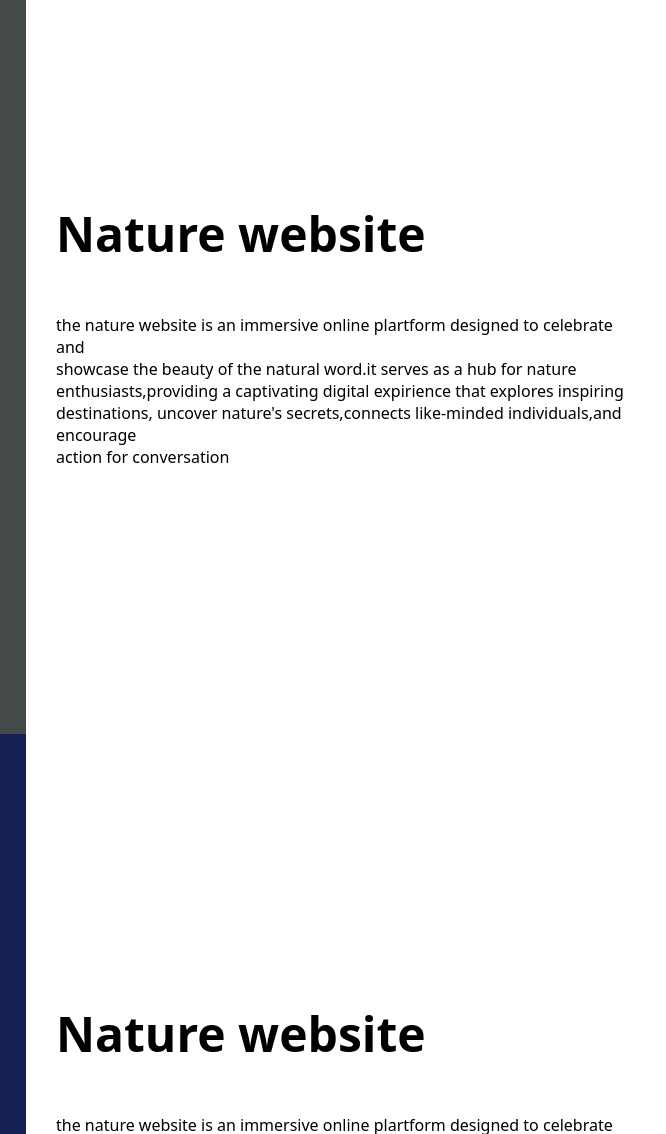
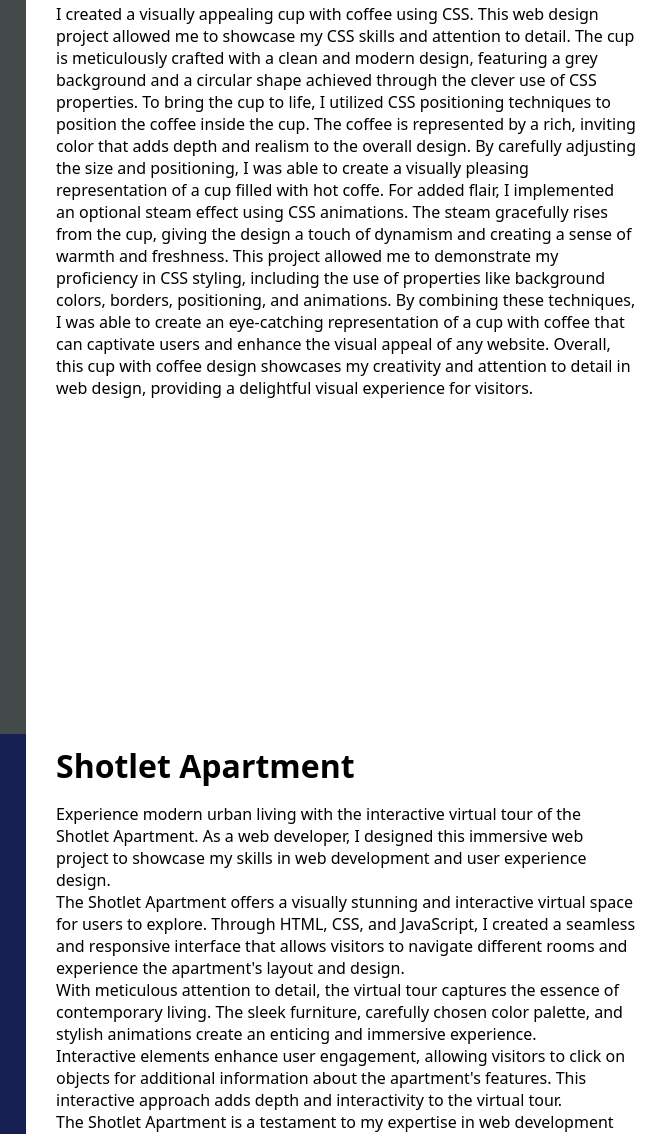
Before and after one commit to 01alex01/alex, a website: page index.html in a window 1280 px wide. Shown: the part 1666-2800 px from the top of the page, 614-1280 px from the left. Drawn offline with nearby package versions, Linux system fonts and the light colour scheme.

Commit message:
new commit

```diff
--- a/index.html
+++ b/index.html
@@ -21,7 +21,7 @@
         </div>
         <ul class="nav__list">
             <li class="nav__list--item"><a href="./index.html" class="nav__list--link">Home</a></li>
-            <li class="nav__list--item"><a href="/" class="nav__list--link">Work</a></li>
+            <li class="nav__list--item"><a href="/" class="nav__list--link">Team</a></li>
             <li class="nav__list--item"><a href="./about.html" class="nav__list--link">About</a></li>
 
         </ul>
@@ -100,12 +100,25 @@
             </div>
             <div class="project2--b">
                 <div class="project1--b-1">
-                    <h1>Nature website</h1>
-                    <p>the nature website is an immersive online plartform designed to celebrate and <br>showcase
-                        the beauty of the natural word.it serves as a hub for nature<br> enthusiasts,providing a
-                        captivating
-                        digital expirience that explores inspiring <br>destinations, uncover nature's secrets,connects
-                        like-minded individuals,and encourage <br>action for conversation
+                    <h1>Stylish Cup with Coffee</h1>
+                    <p>
+                        I created a visually appealing cup with coffee using CSS. This web design project allowed me to
+                        showcase my CSS skills and attention to detail. The cup is meticulously crafted with a clean and
+                        modern design, featuring a grey background and a circular shape achieved through the clever use
+                        of CSS properties.
+                        To bring the cup to life, I utilized CSS positioning techniques to position the coffee inside
+                        the cup. The coffee is represented by a rich, inviting color that adds depth and realism to the
+                        overall design. By carefully adjusting the size and positioning, I was able to create a visually
+                        pleasing representation of a cup filled with hot coffe.
+                        For added flair, I implemented an optional steam effect using CSS animations. The steam
+                        gracefully rises from the cup, giving the design a touch of dynamism and creating a sense of
+                        warmth and freshness.
+                        This project allowed me to demonstrate my proficiency in CSS styling, including the use of
+                        properties like background colors, borders, positioning, and animations. By combining these
+                        techniques, I was able to create an eye-catching representation of a cup with coffee that can
+                        captivate users and enhance the visual appeal of any website.
+                        Overall, this cup with coffee design showcases my creativity and attention to detail in web
+                        design, providing a delightful visual experience for visitors.
                     </p>
                 </div>
             </div>
@@ -119,12 +132,26 @@
             </div>
             <div class="project3--b">
                 <div class="project1--b-1">
-                    <h1>Nature website</h1>
-                    <p>the nature website is an immersive online plartform designed to celebrate and <br>showcase
-                        the beauty of the natural word.it serves as a hub for nature<br> enthusiasts,providing a
-                        captivating
-                        digital expirience that explores inspiring <br>destinations, uncover nature's secrets,connects
-                        like-minded individuals,and encourage <br>action for conversation
+                    <h1>Shotlet Apartment</h1>
+                    <p>
+                        Experience modern urban living with the interactive virtual tour of the Shotlet Apartment. As a
+                        web developer, I designed this immersive web project to showcase my skills in web development
+                        and user experience design.<br>
+                        The Shotlet Apartment offers a visually stunning and interactive virtual space for users to
+                        explore. Through HTML, CSS, and JavaScript, I created a seamless and responsive interface that
+                        allows visitors to navigate different rooms and experience the apartment's layout and
+                        design.<br>
+                        With meticulous attention to detail, the virtual tour captures the essence of contemporary
+                        living. The sleek furniture, carefully chosen color palette, and stylish animations create an
+                        enticing and immersive experience.<br>
+                        Interactive elements enhance user engagement, allowing visitors to click on objects for
+                        additional information about the apartment's features. This interactive approach adds depth and
+                        interactivity to the virtual tour.<br>
+                        The Shotlet Apartment is a testament to my expertise in web development and my ability to
+                        deliver captivating user experiences. It showcases the possibilities of virtual tours in the
+                        real estate industry, making it a valuable addition to my portfolio as a web developer.<br>
+                        By including the Shotlet Apartment, I aim to demonstrate my skills in web development and
+                        highlight my commitment to creating exceptional online experiences.
                     </p>
                 </div>
             </div>
@@ -138,12 +165,18 @@
             </div>
             <div class="project4--b">
                 <div class="project1--b-1">
-                    <h1>Nature website</h1>
-                    <p>the nature website is an immersive online plartform designed to celebrate and <br>showcase
-                        the beauty of the natural word.it serves as a hub for nature<br> enthusiasts,providing a
-                        captivating
-                        digital expirience that explores inspiring <br>destinations, uncover nature's secrets,connects
-                        like-minded individuals,and encourage <br>action for conversation
+                    <h1>DreamHomes - Discover and Buy Beautiful Houses</h1>
+                    <p>
+                        DreamHomes is a cutting-edge online platform I developed as a web developer. It revolutionizes
+                        the way people buy beautiful houses by providing a seamless and intuitive marketplace.<br>
+                        With a user-centric design and advanced search filters, DreamHomes makes finding the perfect
+                        home effortless. Explore a curated collection of stunning houses, complete with high-resolution
+                        images, floor plans, and key amenities.<br>
+                        DreamHomes ensures secure transactions, connecting buyers with trusted real estate agents or
+                        allowing direct communication with sellers. Experience a seamless and transparent buying
+                        process.<br>
+                        Join DreamHomes today and embark on a captivating journey to find your dream home. This project
+                        showcases my expertise in web development and creating innovative online marketplaces.
                     </p>
                 </div>
             </div>
@@ -166,13 +199,15 @@
             </div>
             <div class="footer__2--a">
                 <div class="footer__2--a-section">
-                    <img src="./image/icons8-github.gif" alt="social-media-link" class="footer__2--a-section-img1">
+                    <a href="https://github.com/01alex01"><img src="./image/icons8-github.gif" alt="social-media-link"
+                            class="footer__2--a-section-img1"></a>
                 </div>
                 <div class="footer__2--a-section">
                     <img src="./image/webflow.png" alt="social-media-link" class="footer__2--a-section-img2">
                 </div>
                 <div class="footer__2--a-section">
-                    <img src="./image/icons8.gif" alt="social-media-link " class="footer__2--a-section-img3">
+                    <a href="https://twitter.com/mac_zil1"><img src="./image/icons8.gif" alt="social-media-link "
+                            class="footer__2--a-section-img3"></a>
                 </div>
 
             </div>
--- a/sass/about_pg/_headerabt.scss
+++ b/sass/about_pg/_headerabt.scss
@@ -18,8 +18,6 @@
     &-1 {
         width: 100%;
         height: 100%;
-        background-color: rgba(0, 0, 0, 0.02);
-        filter: blur();
 
         & h1 {
             text-align: left;
--- a/sass/project/_project1.scss
+++ b/sass/project/_project1.scss
@@ -69,11 +69,11 @@
     object-fit: cover;
     overflow: hidden;
     flex: 1;
-    height: 100vh;
+    height: 100%;
     width: 100vw;
-    align-items: center;
+    text-align: left;
     display: flex;
-    padding: 15rem 3rem;
+    padding: 1rem 3rem;
     justify-items: space-between;
     position: relative;
     padding: 10px 30px;
@@ -81,32 +81,28 @@
 
 
     &-1 {
+      height: 100%;
 
+      @include respond (tab-port) {}
 
-      @include respond (tab-port) {
-        margin-bottom: 3rem;
-      }
-
-      @include respond (phone) {
-        margin-bottom: 3rem;
-      }
+      @include respond (phone) {}
 
       & h1 {
         color: #000;
-        font-size: 3rem;
-        margin-bottom: 3rem;
+        font-size: 2rem;
+        margin-bottom: 1rem;
 
 
         @include respond (tab-port) {
 
-          font-size: 2.5rem;
+          font-size: 2rem;
 
 
         }
 
         @include respond (phone) {
-
-          font-size: 2.5rem;
+          margin-bottom: .1rem;
+          font-size: 2rem;
 
 
         }
@@ -124,7 +120,8 @@
         }
 
         @include respond (phone) {
-          margin-bottom: 3rem;
+          margin-bottom: 1rem;
+          font-size: .8rem;
         }
 
       }
--- a/sass/project/_project2.scss
+++ b/sass/project/_project2.scss
@@ -73,9 +73,8 @@
     height: 100vh;
     width: 100vw;
     display: flex;
-    align-items: center;
-    padding: 15rem 3rem;
-    justify-items: space-between;
+    text-align: left;
+    padding: 1rem 3rem;
     position: relative;
     justify-content: center;
     padding: 10px 30px;
```
Also changed, not shown: about.html (+4 -2 lines), css/style.css.
